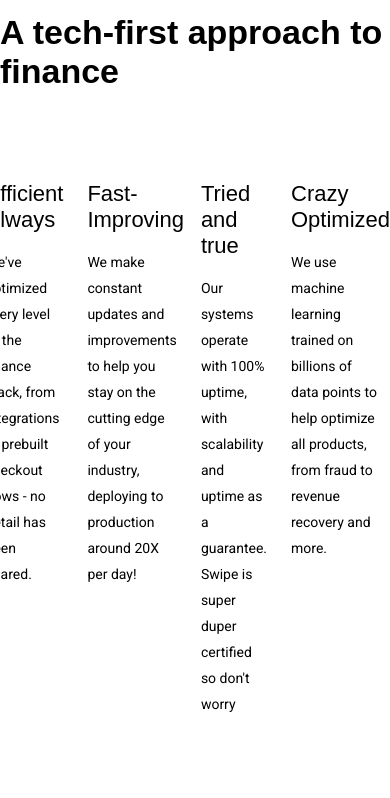
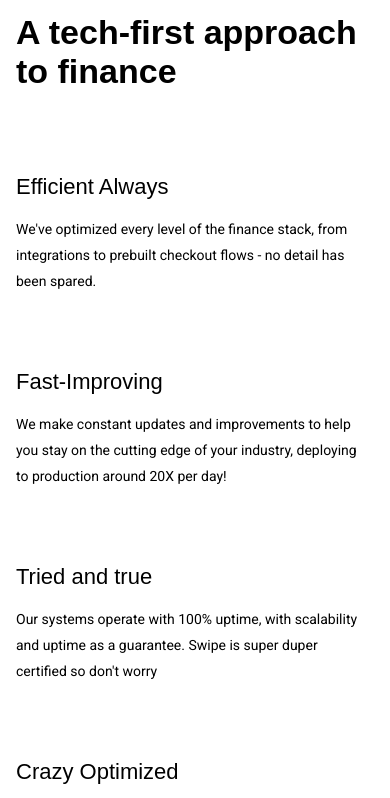
Before and after one commit to Francisfer/htmlCssColtSteele, a plain HTML site: page CSS/19-swipe_project/index.html in a window 390 px wide. Shown: the part 3890-4688 px from the top of the page. Drawn offline with Linux system fonts and the light colour scheme; animation ran at ten frames a second; a web font is replaced by a local one.

Commit message:
Made the why swipe section responsive.

```diff
--- a/CSS/19-swipe_project/style.css
+++ b/CSS/19-swipe_project/style.css
@@ -870,6 +870,18 @@ p {
   .integrations-section .card-container .card {
     width: 100%;
   }
+
+  /* Why swipe section */
+
+  .why-swipe-section .card-container {
+    flex-wrap: wrap;
+  }
+
+  .why-swipe-section .card-container .card {
+    width: 50%;
+    margin: 0;
+    padding-block: var(--spacing-md);
+  }
 }
 
 /* Mobile size */
@@ -896,6 +908,17 @@ p {
   .integrations-section .col-right {
     display: none;
   }
+
+  /* Why swipe section */
+
+  .why-swipe-section .card-container .card {
+    width: 100%;
+    padding-block: var(--spacing-sm);
+  }
+
+  .why-swipe-section .card-container .card .icon {
+    height: 35px;
+  }
 }
 
 /* This was done for the overflowing backgrounds and images because he set fixed widths */
```
